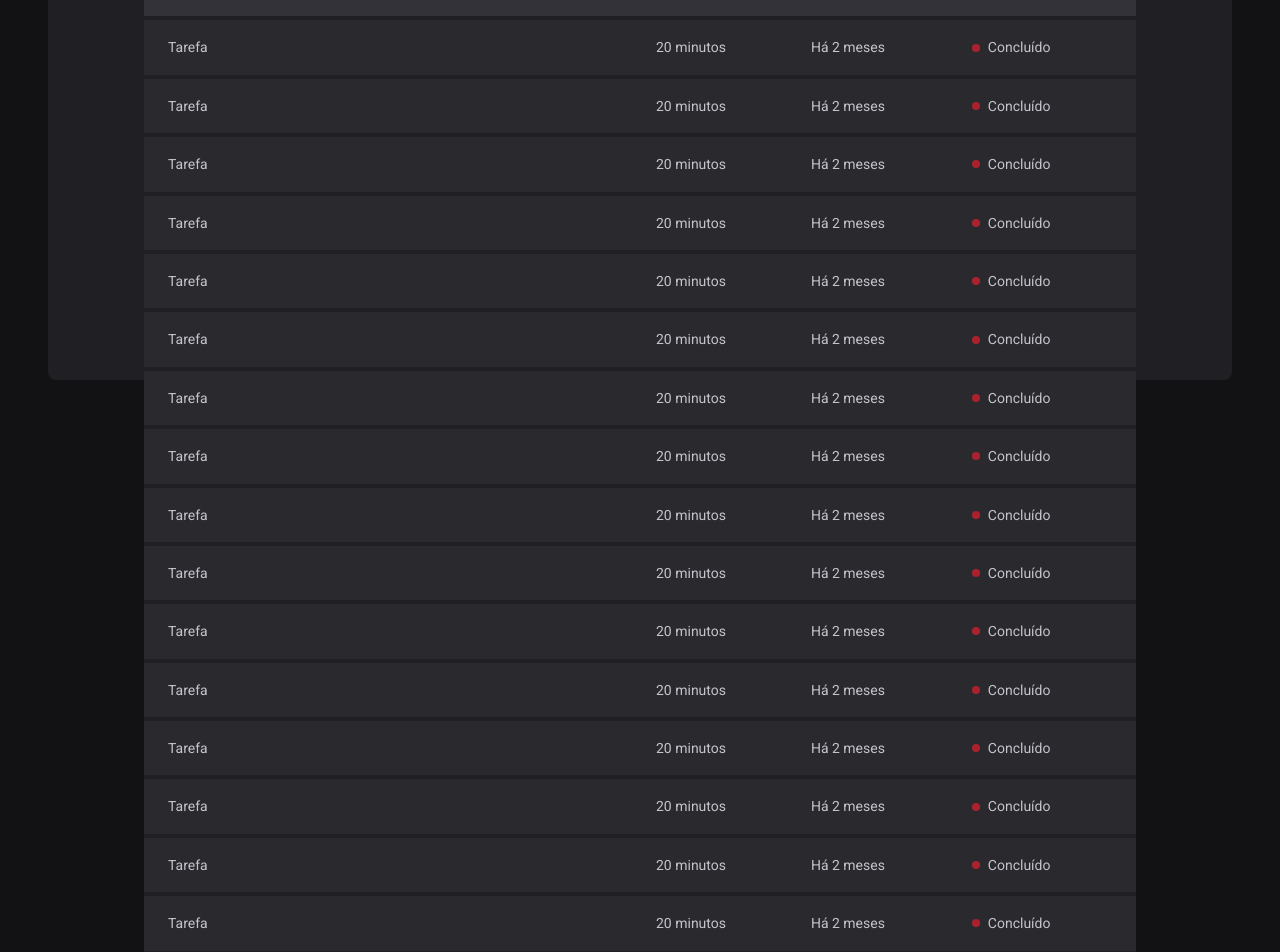
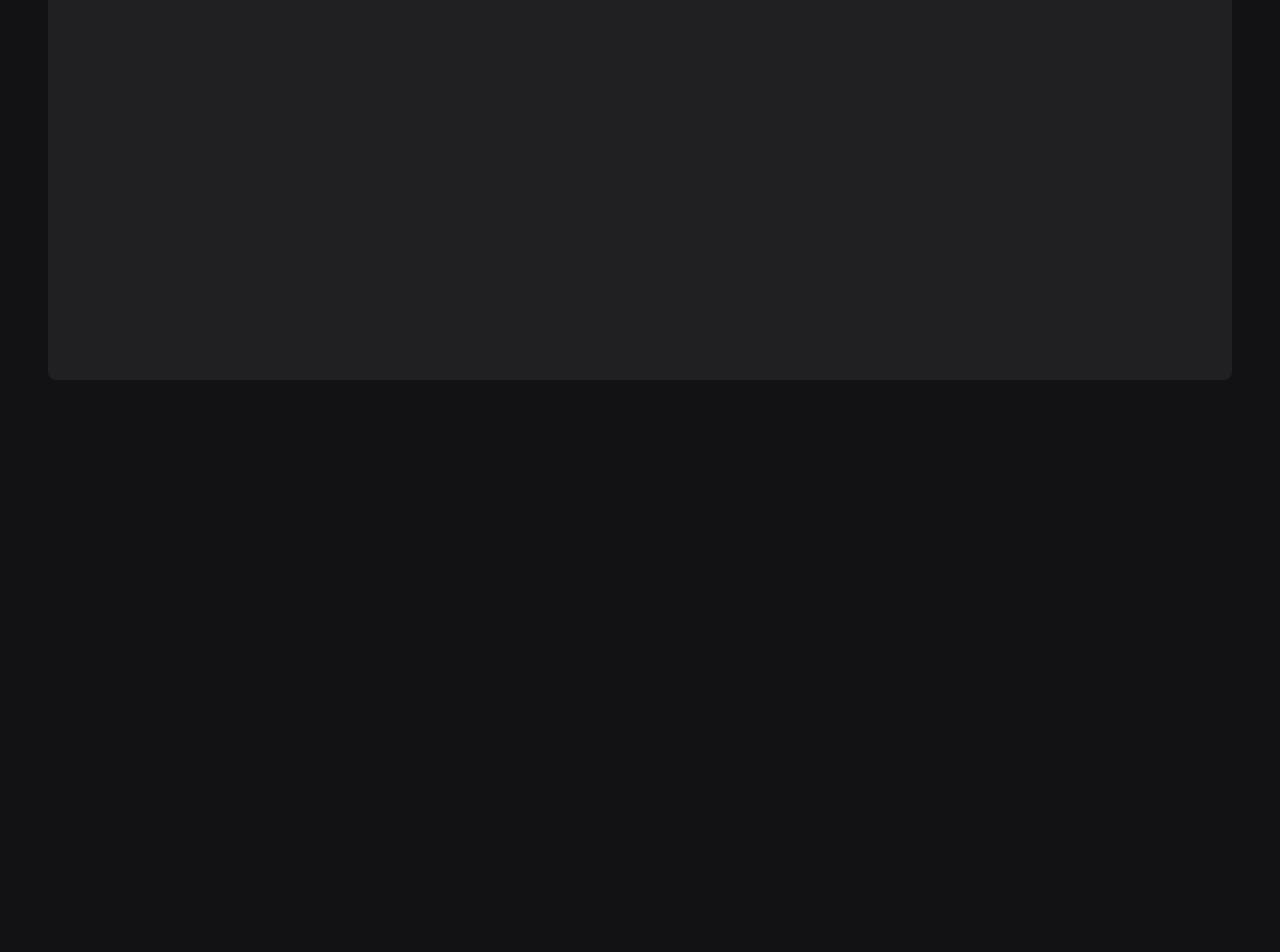
Before and after one commit to MaxOliveiraJr/ignite-timer, a React (Vite) app: page /history in a window 1280 px wide. Shown: the part 340-1292 px from the top of the page. After the commit the page ends 800 px from the top, so only its background shows below. Built offline with nearby package versions, Linux system fonts and the light colour scheme.

Commit message:
history page e date format

```diff
--- a/src/pages/History/index.tsx
+++ b/src/pages/History/index.tsx
@@ -1,6 +1,8 @@
 import { useContext } from "react";
 import { CyclesContext } from "../../Contexts/CyclesContexts";
 import { HistoryContainer, HistoryList, Status } from "./styles";
+import { formatDistance } from "date-fns";
+import ptBR from "date-fns/locale/pt-BR";
 
 export function History() {
 
@@ -13,7 +15,6 @@
 
             <h1>Meu histórico</h1>
 
-            <pre>{JSON.stringify(cycles, null, 2)}</pre>
 
             <HistoryList>
                 <table>
@@ -26,114 +27,20 @@
                         </tr>
                     </thead>
                     <tbody>
-                        <tr>
-                            <td>Tarefa</td>
-                            <td>20 minutos</td>
-                            <td>Há 2 meses</td>
-                            <td><Status statusColor="red">Concluído</Status></td>
-                        </tr>
-                        <tr>
-                            <td>Tarefa</td>
-                            <td>20 minutos</td>
-                            <td>Há 2 meses</td>
-                            <td><Status statusColor="red">Concluído</Status></td>
-                        </tr>
-                        <tr>
-                            <td>Tarefa</td>
-                            <td>20 minutos</td>
-                            <td>Há 2 meses</td>
-                            <td><Status statusColor="red">Concluído</Status></td>
-                        </tr>
-                        <tr>
-                            <td>Tarefa</td>
-                            <td>20 minutos</td>
-                            <td>Há 2 meses</td>
-                            <td><Status statusColor="red">Concluído</Status></td>
-                        </tr>
-                        <tr>
-                            <td>Tarefa</td>
-                            <td>20 minutos</td>
-                            <td>Há 2 meses</td>
-                            <td><Status statusColor="red">Concluído</Status></td>
-                        </tr>
-                        <tr>
-                            <td>Tarefa</td>
-                            <td>20 minutos</td>
-                            <td>Há 2 meses</td>
-                            <td><Status statusColor="red">Concluído</Status></td>
-                        </tr>
-                        <tr>
-                            <td>Tarefa</td>
-                            <td>20 minutos</td>
-                            <td>Há 2 meses</td>
-                            <td><Status statusColor="red">Concluído</Status></td>
-                        </tr>
-                        <tr>
-                            <td>Tarefa</td>
-                            <td>20 minutos</td>
-                            <td>Há 2 meses</td>
-                            <td><Status statusColor="red">Concluído</Status></td>
-                        </tr>
-                        <tr>
-                            <td>Tarefa</td>
-                            <td>20 minutos</td>
-                            <td>Há 2 meses</td>
-                            <td><Status statusColor="red">Concluído</Status></td>
-                        </tr>
-                        <tr>
-                            <td>Tarefa</td>
-                            <td>20 minutos</td>
-                            <td>Há 2 meses</td>
-                            <td><Status statusColor="red">Concluído</Status></td>
-                        </tr>
-                        <tr>
-                            <td>Tarefa</td>
-                            <td>20 minutos</td>
-                            <td>Há 2 meses</td>
-                            <td><Status statusColor="red">Concluído</Status></td>
-                        </tr>
-                        <tr>
-                            <td>Tarefa</td>
-                            <td>20 minutos</td>
-                            <td>Há 2 meses</td>
-                            <td><Status statusColor="red">Concluído</Status></td>
-                        </tr>
-                        <tr>
-                            <td>Tarefa</td>
-                            <td>20 minutos</td>
-                            <td>Há 2 meses</td>
-                            <td><Status statusColor="red">Concluído</Status></td>
-                        </tr>
-                        <tr>
-                            <td>Tarefa</td>
-                            <td>20 minutos</td>
-                            <td>Há 2 meses</td>
-                            <td><Status statusColor="red">Concluído</Status></td>
-                        </tr>
-                        <tr>
-                            <td>Tarefa</td>
-                            <td>20 minutos</td>
-                            <td>Há 2 meses</td>
-                            <td><Status statusColor="red">Concluído</Status></td>
-                        </tr>
-                        <tr>
-                            <td>Tarefa</td>
-                            <td>20 minutos</td>
-                            <td>Há 2 meses</td>
-                            <td><Status statusColor="red">Concluído</Status></td>
-                        </tr>
-                        <tr>
-                            <td>Tarefa</td>
-                            <td>20 minutos</td>
-                            <td>Há 2 meses</td>
-                            <td><Status statusColor="red">Concluído</Status></td>
-                        </tr>
-                        <tr>
-                            <td>Tarefa</td>
-                            <td>20 minutos</td>
-                            <td>Há 2 meses</td>
-                            <td><Status statusColor="red">Concluído</Status></td>
-                        </tr>
+                        {cycles.map((cycle) => {
+                            return (
+                                <tr key={cycle.id}>
+                                    <td>{cycle.task}</td>
+                                    <td>{cycle.minutesAmount} minutos</td>
+                                    <td>{formatDistance(new Date(cycle.startDate), new Date(), { addSuffix: true, locale: ptBR })}</td>
+                                    <td>
+                                        {cycle.finishedDate && <Status statusColor="green">Concluido</Status>}
+                                        {cycle.interruptedDate && <Status statusColor="red">Interrompido</Status>}
+                                        {!cycle.finishedDate && !cycle.interruptedDate && <Status statusColor="yellow">Em andamento</Status>}
+                                    </td>
+                                </tr>
+                            )
+                        })}
                     </tbody>
                 </table>
             </HistoryList>
```
